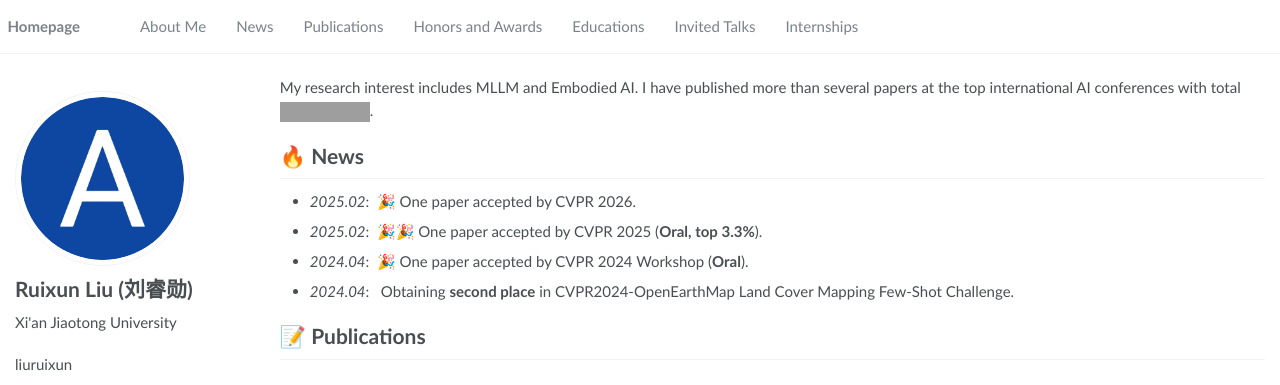
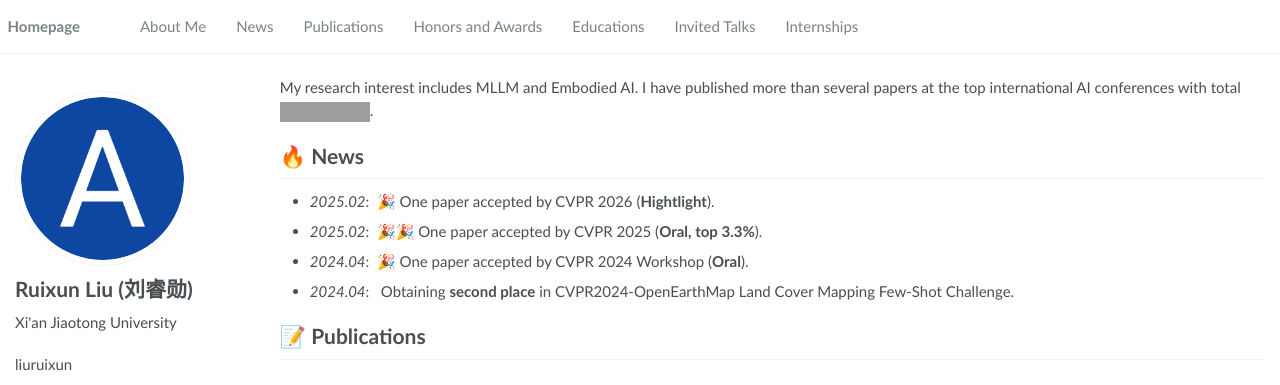
Before and after one commit to liuruixun/liuruixun.github.io, a Jekyll site: the page built from _pages/about.md, in a window 1280 px wide and 900 px high. Shown: the top 385 px of the window. Built offline with Jekyll 4.4.1, drawn with Linux system fonts in a browser that asks for light colours; grey boxes are pictures that could not be loaded.

Commit message:
Update about.md

```diff
--- a/_pages/about.md
+++ b/_pages/about.md
@@ -22,7 +22,7 @@ My research interest includes MLLM and Embodied AI. I have published more than s
 
 
 # 🔥 News
-- *2025.02*: &nbsp;🎉 One paper accepted by CVPR 2026.
+- *2025.02*: &nbsp;🎉 One paper accepted by CVPR 2026 (**Hightlight**).
 - *2025.02*: &nbsp;🎉🎉 One paper accepted by CVPR 2025 (**Oral, top 3.3%**).
 - *2024.04*: &nbsp;🎉 One paper accepted by CVPR 2024 Workshop (**Oral**).
 - *2024.04*: &nbsp; Obtaining **second place** in CVPR2024-OpenEarthMap Land Cover Mapping Few-Shot Challenge.
```
